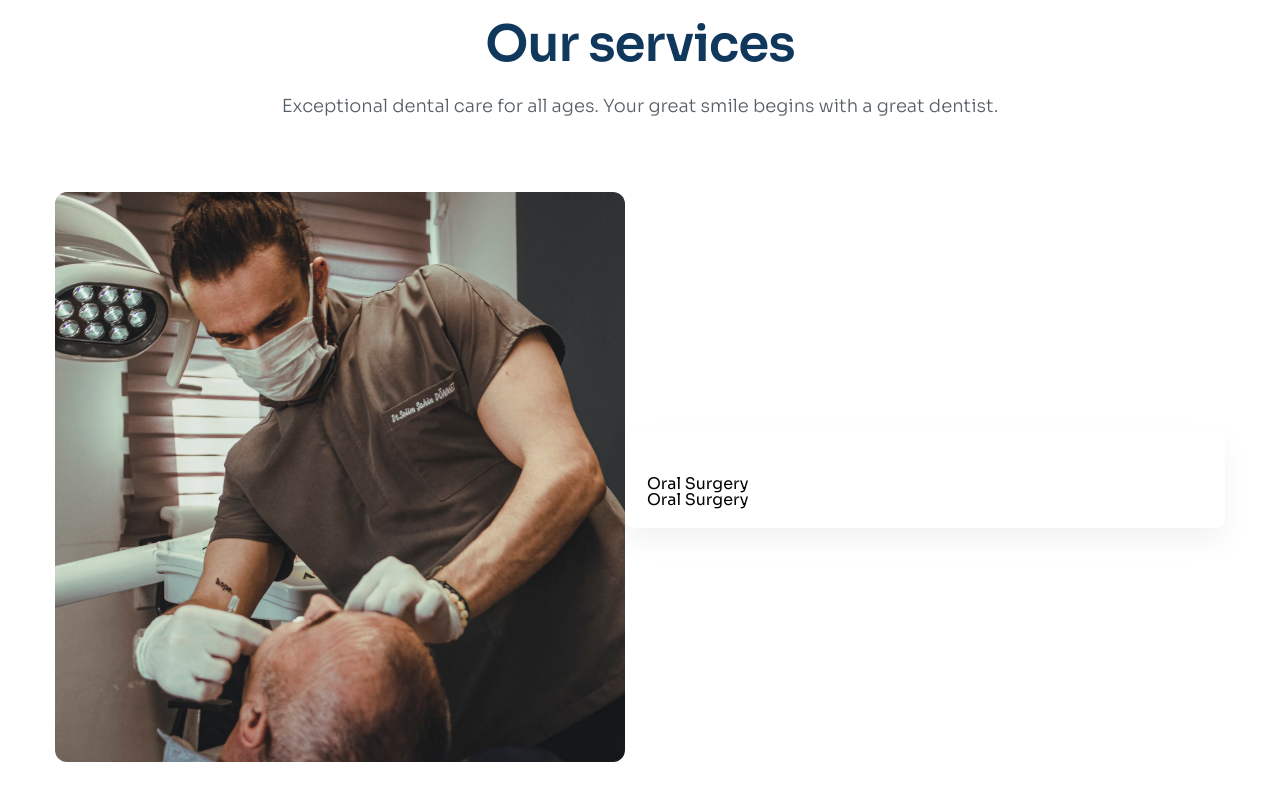
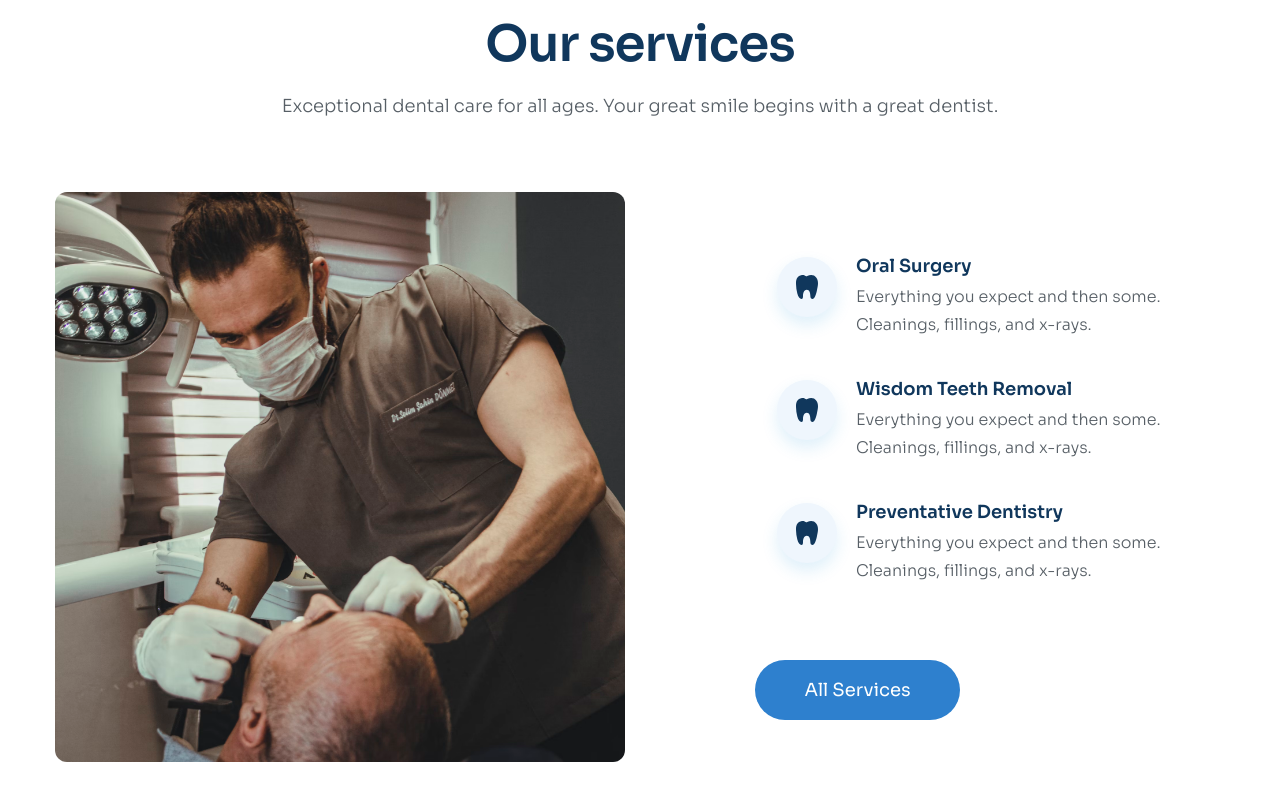
Before and after one commit to nthduong/htmlcss-project-03, a plain HTML site: page index.html in a window 1280 px wide. Shown: the part 956-1756 px from the top of the page. Drawn offline with Linux system fonts and the light colour scheme.

Commit message:
services done

```diff
--- a/assets/css/style.css
+++ b/assets/css/style.css
@@ -272,12 +272,63 @@ header {
 
 .services__list {
     flex-grow: 1;
-    justify-content: flex-end;
+    margin-left: 130px;
 }
 
 .services-item {
+    display: flex;
     padding: 21px 18px 20px 22px;
     border-radius: 10px;
+    transition: 0.25s ;
+}
 
+.services-item:hover {
     box-shadow: 0px 14px 28px 0px rgba(0, 0, 0, 0.05);
+    position: relative;
 }
+
+.services-item:hover .services-item__icon {
+    background: #2E80CE;
+    color: #fff;
+}
+
+.services-item__icon {
+    background: #eff6fd;
+    width: 60px;
+    height: 60px;
+    display: flex;
+    align-items: center;
+    justify-content: center;
+    border-radius: 50%;
+    color: var(--color-bg);
+    transition: 0.25s ;
+    box-shadow: 0px 8px 16px 0px rgba(40, 155, 222, 0.15);
+}
+
+.services-item__body {
+    margin-left: 19px;
+}
+
+.services-item__heading {
+    color: var(--color-bg);
+    font-family: Sora;
+    font-size: 1.8rem;
+    font-weight: 600;
+}
+
+.services-item__desc-wrap {
+    width: 351px;
+    margin-top: 8px;
+}
+
+.services-item__desc {
+    color: #575f66;
+    font-family: Sora;
+    font-size: 1.6rem;
+    font-weight: 300;
+    line-height: 1.75; /* 175% */
+}
+
+.services__btn {
+    margin-top: 55px;
+}
--- a/index.html
+++ b/index.html
@@ -208,17 +208,86 @@
                                 >
                                     <path
                                         d="M20.3598 2.63964C17.9506 -0.556131 14.2772 -0.568132 11.2481 1.10682C11.001 1.24657 10.7219 1.31411 10.4406 1.30222C10.1592 1.29033 9.88633 1.19945 9.65105 1.03931C8.49552 0.245717 7.29036 -0.316477 5.13904 0.207462C0.623408 1.3071 0 4.90379 0 8.99816C0.0797353 12.1602 0.500857 15.3032 1.25551 18.3683C2.11836 22.0168 3.90382 24 5.43354 24C6.96326 24 7.00963 22.2204 7.00963 20.8016C7.00963 19.2009 7.39505 14.8009 10.8642 14.8009C13.5317 14.8009 14.3333 18.4013 14.3333 20.8016C14.3329 23.095 15.1722 24 16.6628 24C19.5267 24 20.9796 15.3938 21.3719 13.1237C21.7642 10.8535 22.9882 6.12569 20.3598 2.63964Z"
-                                        fill="white"
+                                        fill="currentColor"
                                     />
                                 </svg>
                             </div>
                             <div class="services-item__body">
-                                <h1 class="services-item__heading">
+                                <h3 class="services-item__heading">
                                     Oral Surgery
-                                </h1>
-                                <p class="services-item__desc">Oral Surgery</p>
+                                </h3>
+                                <div class="services-item__desc-wrap">
+                                    <p class="services-item__desc">
+                                        Everything you expect and then some.
+                                    </p>
+                                    <p class="services-item__desc">
+                                        Cleanings, fillings, and x-rays.
+                                    </p>
+                                </div>
                             </div>
                         </section>
+
+                         <section class="services-item">
+                            <div class="services-item__icon">
+                                <svg
+                                    width="22"
+                                    height="24"
+                                    viewBox="0 0 22 24"
+                                    fill="none"
+                                    xmlns="http://www.w3.org/2000/svg"
+                                >
+                                    <path
+                                        d="M20.3598 2.63964C17.9506 -0.556131 14.2772 -0.568132 11.2481 1.10682C11.001 1.24657 10.7219 1.31411 10.4406 1.30222C10.1592 1.29033 9.88633 1.19945 9.65105 1.03931C8.49552 0.245717 7.29036 -0.316477 5.13904 0.207462C0.623408 1.3071 0 4.90379 0 8.99816C0.0797353 12.1602 0.500857 15.3032 1.25551 18.3683C2.11836 22.0168 3.90382 24 5.43354 24C6.96326 24 7.00963 22.2204 7.00963 20.8016C7.00963 19.2009 7.39505 14.8009 10.8642 14.8009C13.5317 14.8009 14.3333 18.4013 14.3333 20.8016C14.3329 23.095 15.1722 24 16.6628 24C19.5267 24 20.9796 15.3938 21.3719 13.1237C21.7642 10.8535 22.9882 6.12569 20.3598 2.63964Z"
+                                        fill="currentColor"
+                                    />
+                                </svg>
+                            </div>
+                            <div class="services-item__body">
+                                <h3 class="services-item__heading">
+                                    Wisdom Teeth Removal
+                                </h3>
+                                <div class="services-item__desc-wrap">
+                                    <p class="services-item__desc">
+                                        Everything you expect and then some.
+                                    </p>
+                                    <p class="services-item__desc">
+                                        Cleanings, fillings, and x-rays.
+                                    </p>
+                                </div>
+                            </div>
+                        </section>
+
+                         <section class="services-item">
+                            <div class="services-item__icon">
+                                <svg
+                                    width="22"
+                                    height="24"
+                                    viewBox="0 0 22 24"
+                                    fill="none"
+                                    xmlns="http://www.w3.org/2000/svg"
+                                >
+                                    <path
+                                        d="M20.3598 2.63964C17.9506 -0.556131 14.2772 -0.568132 11.2481 1.10682C11.001 1.24657 10.7219 1.31411 10.4406 1.30222C10.1592 1.29033 9.88633 1.19945 9.65105 1.03931C8.49552 0.245717 7.29036 -0.316477 5.13904 0.207462C0.623408 1.3071 0 4.90379 0 8.99816C0.0797353 12.1602 0.500857 15.3032 1.25551 18.3683C2.11836 22.0168 3.90382 24 5.43354 24C6.96326 24 7.00963 22.2204 7.00963 20.8016C7.00963 19.2009 7.39505 14.8009 10.8642 14.8009C13.5317 14.8009 14.3333 18.4013 14.3333 20.8016C14.3329 23.095 15.1722 24 16.6628 24C19.5267 24 20.9796 15.3938 21.3719 13.1237C21.7642 10.8535 22.9882 6.12569 20.3598 2.63964Z"
+                                        fill="currentColor"
+                                    />
+                                </svg>
+                            </div>
+                            <div class="services-item__body">
+                                <h3 class="services-item__heading">
+                                    Preventative Dentistry
+                                </h3>
+                                <div class="services-item__desc-wrap">
+                                    <p class="services-item__desc">
+                                        Everything you expect and then some.
+                                    </p>
+                                    <p class="services-item__desc">
+                                        Cleanings, fillings, and x-rays.
+                                    </p>
+                                </div>
+                            </div>
+                        </section>
+
+                        <a href="#!" class="btn services__btn">All Services</a>
                     </div>
                 </div>
             </div>
```
